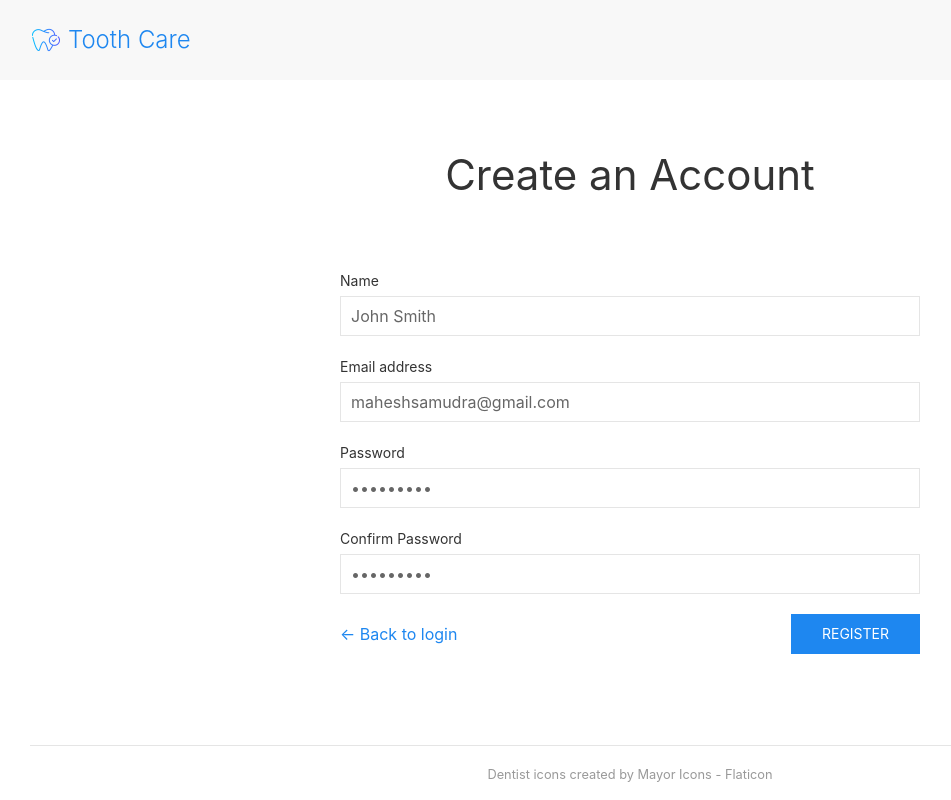
After one commit to maheshsamudra/tooth-care, a PHP site: template src/Views/auth/register.php in a window 1280 px wide. The commit adds this page. Shown: the whole page, without its empty margins (10-961 px from the left). Run offline with PHP 8.4, Linux system fonts and the light colour scheme; the template is opened without the code that fills it, so the values that code supplies are empty.

Commit message:
Register - WIP

```diff
--- a/src/Views/auth/login.php
+++ b/src/Views/auth/login.php
@@ -1,5 +1,6 @@
 <div class="uk-grid">
     <div class="uk-width-1-2@m uk-margin-auto">
+        <h1 class="uk-margin-large-bottom uk-text-center">Log in to your account</h1>
         <form action="/login" method='post' class="uk-form-stacked">
             <div class="uk-margin">
                 <label for="email" class="uk-form-label">Email address</label>
@@ -9,7 +10,8 @@
                 <label for="password" class="uk-form-label">Password</label>
                 <input type="password" name="password" class="uk-input" placeholder="******" required min="6" value="mahesh123">
             </div>
-            <div class="uk-margin">
+            <div class="uk-margin uk-flex uk-flex-between uk-flex-middle">
+                <a href="/register">Create an account &rarr;</a>
                 <button class=" uk-button uk-button-primary">Login</button>
             </div>
         </form>
--- /dev/null
+++ b/src/Views/auth/register.php
@@ -0,0 +1,27 @@
+<div class="uk-grid">
+    <div class="uk-width-1-2@m uk-margin-auto">
+        <h1 class="uk-margin-large-bottom  uk-text-center">Create an Account</h1>
+        <form action="/register" method='post' class="uk-form-stacked">
+            <div class="uk-margin">
+                <label for="name" class="uk-form-label">Name</label>
+                <input type="text" name="name" class="uk-input" placeholder="John Smith" required value="John Smith">
+            </div>
+            <div class="uk-margin">
+                <label for="email" class="uk-form-label">Email address</label>
+                <input type="email" name="email" class="uk-input" placeholder="yourname@example.com" required value="maheshsamudra@gmail.com">
+            </div>
+            <div class="uk-margin">
+                <label for="password" class="uk-form-label">Password</label>
+                <input type="password" name="password" class="uk-input" placeholder="******" required min="6" value="mahesh123">
+            </div>
+            <div class="uk-margin">
+                <label for="confirm_password" class="uk-form-label">Confirm Password</label>
+                <input type="password" name="confirm_password" class="uk-input" placeholder="******" required min="6" value="mahesh123">
+            </div>
+            <div class="uk-margin uk-flex uk-flex-between uk-flex-middle">
+                <a href="/login">&larr; Back to login</a>
+                <button class=" uk-button uk-button-primary">Register</button>
+            </div>
+        </form>
+    </div>
+</div>
--- a/src/Views/auth/signup.php
+++ /dev/null
@@ -1 +0,0 @@
-<div>Sign up</div>
--- a/src/Views/layout/footer.php
+++ b/src/Views/layout/footer.php
@@ -2,9 +2,11 @@
 </div>
 
 <div class="uk-margin-auto-top">
-    <div class="uk-container uk-text-center uk-padding-small">
-        <hr>
-        <small><a href="https://www.flaticon.com/free-icons/dentist" title="dentist icons" class="uk-text-muted" target="_blank">Dentist icons created by Mayor Icons - Flaticon</a></small>
+    <div class="uk-container uk-text-center">
+        <hr class="uk-margin-remove-bottom">
+        <div class="uk-padding-small">
+            <small><a href="https://www.flaticon.com/free-icons/dentist" title="dentist icons" class="uk-text-muted" target="_blank">Dentist icons created by Mayor Icons - Flaticon</a></small>
+        </div>
     </div>
 </div>
 </div>
```
Also changed, not shown: src/Models/Alert.php (+10 -2 lines).
